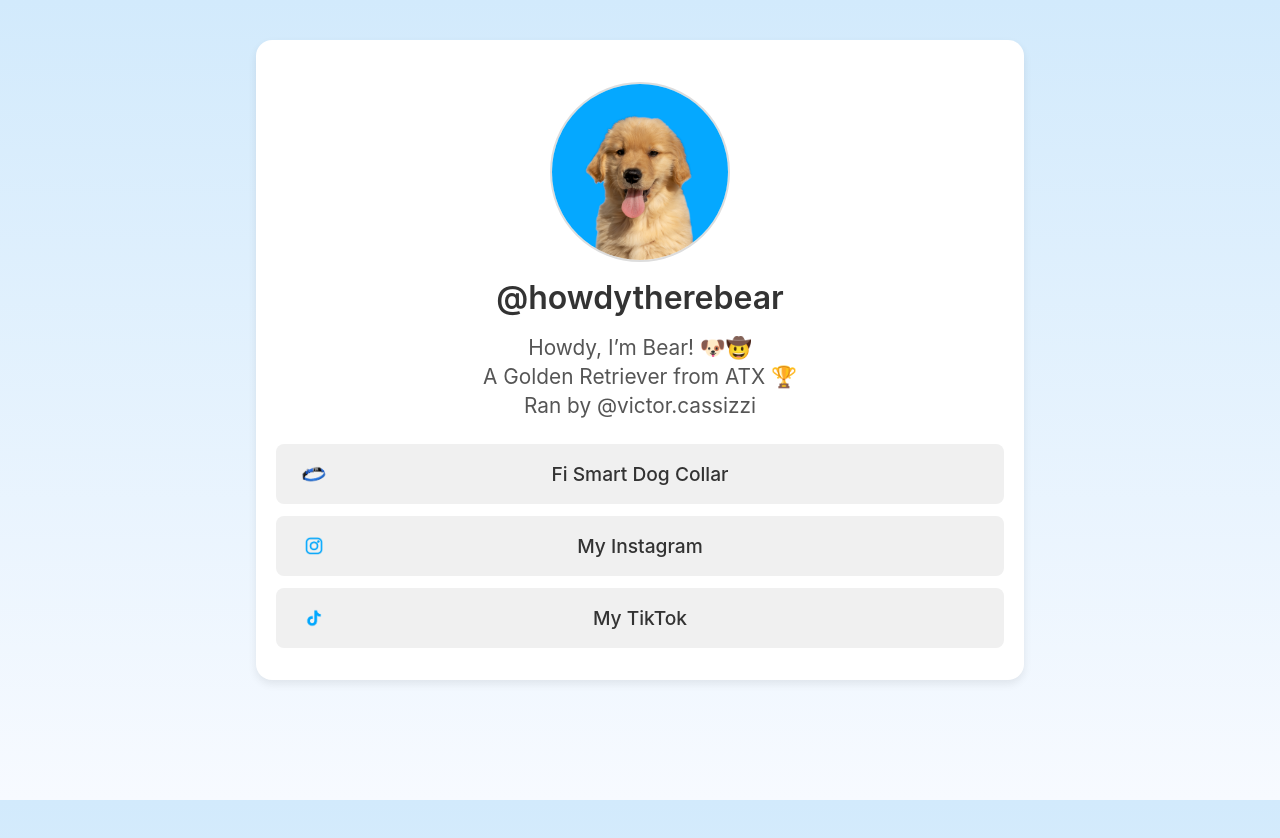
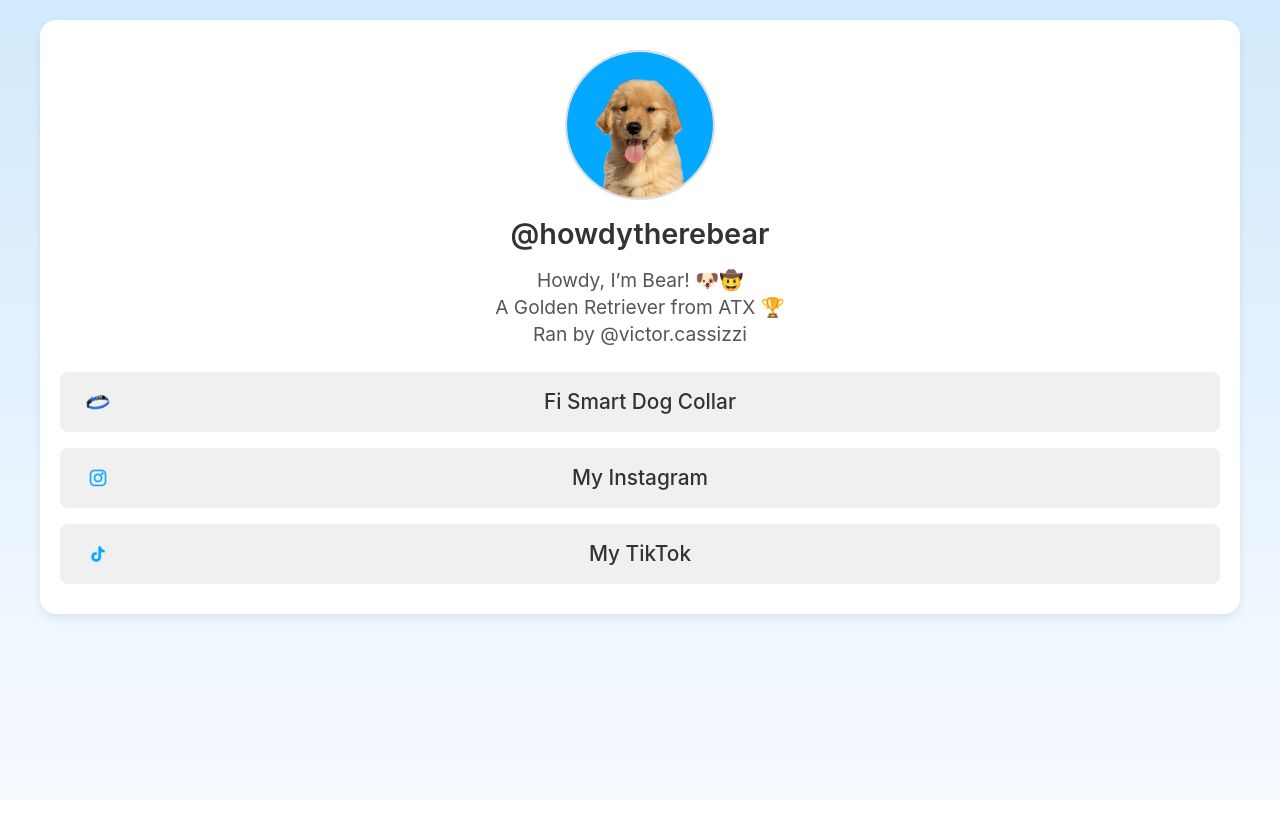
Before and after one commit to vzcas/howdytherebear, a plain HTML site: page index.html in a window 1280 px wide. After the commit the page ends 800 px from the top, so only its background shows below. Drawn offline with Linux system fonts and the light colour scheme.

Commit message:
Update index.html

```diff
--- a/index.html
+++ b/index.html
@@ -30,7 +30,7 @@
   <meta name="twitter:image" content="https://vzcas.github.io/howdytherebear/profile.png" />
 
   <style>
-    /* GLOBAL STYLES */
+    /* RESET & GLOBAL */
     * {
       margin: 0;
       padding: 0;
@@ -38,45 +38,45 @@
       font-family: -apple-system, BlinkMacSystemFont, "Segoe UI", Roboto, Helvetica, Arial, sans-serif;
     }
 
-    /* Fill the page */
     html, body {
       width: 100%;
       height: 100%;
-      margin: 0;
-      padding: 0;
     }
 
+    /* Minimal top/bottom margin on body so container sits near the top */
     body {
+      margin: 0;
+      padding: 20px 0; /* 20px space top & bottom */
       background: linear-gradient(to bottom, #d2eafc 0%, #f7faff 100%);
-      /* We'll let the container size itself. */
-      display: flex;
-      justify-content: center;
-      align-items: center;
+      /* No flex here — we want the container to align at the top, not center */
     }
 
-    /*
-      MOBILE-FIRST (Base):
-      Make everything BIG, nearly fill the screen,
-      and allow internal scrolling if needed.
-    */
+    /* BIG, FILL-SCREEN STYLE */
     .linktree-container {
-      width: 95vw;           /* 95% of viewport width */
-      height: 95vh;          /* 95% of viewport height */
+      /* Nearly full width, small gap on sides */
+      width: 98vw;
+      /* If you never want a max width on desktop, remove the line below */
+      max-width: 1200px;
+
+      /* Minimal top/bottom margin, so it’s near the top */
+      margin: 0 auto;
+
+      /* Looks like a card, but big! */
       background-color: #ffffff;
       border-radius: 16px;
       box-shadow: 0 4px 8px rgba(0,0,0,0.08);
+
+      /* Padding inside the container */
+      padding: 30px 20px;
+
+      /* Text centered inside */
       text-align: center;
-      display: flex;
-      flex-direction: column;
-      justify-content: center;
-      padding: 40px 20px 30px;
-      overflow-y: auto;      /* scroll inside if content is taller than 95vh */
     }
 
-    /* PROFILE IMAGE - big for mobile */
+    /* PROFILE IMAGE - bigger */
     .profile-pic {
-      width: 180px;
-      height: 180px;
+      width: 150px;
+      height: 150px;
       border-radius: 50%;
       object-fit: cover;
       margin: 0 auto 16px;
@@ -84,29 +84,30 @@
       border: 2px solid #ddd;
     }
 
-    /* HANDLE / NAME - large text */
+    /* HANDLE / NAME - bigger text */
     .username {
-      font-size: 2rem;       /* bigger text */
+      font-size: 1.8rem;
       font-weight: 600;
       color: #333;
       margin-bottom: 16px;
     }
 
-    /* BIO / DESCRIPTION - bigger text */
+    /* BIO / DESCRIPTION - also bigger */
     .description {
-      font-size: 1.3rem;
+      font-size: 1.2rem;
       color: #555;
       line-height: 1.4;
       margin-bottom: 24px;
     }
 
-    /* LINK BUTTONS */
+    /* LINKS WRAPPER */
     .links {
       display: flex;
       flex-direction: column;
-      gap: 12px;
+      gap: 16px; /* extra space between buttons */
     }
 
+    /* LINK BUTTONS - bigger text, more padding */
     .link-btn {
       display: grid;
       grid-template-columns: auto 1fr auto;
@@ -117,7 +118,7 @@
       background-color: #f0f0f0;
       padding: 16px 24px;
       border-radius: 8px;
-      font-size: 1.2rem;      /* bigger text */
+      font-size: 1.3rem; /* bigger text */
       font-weight: 500;
       transition: background-color 0.2s ease;
     }
@@ -138,25 +139,6 @@
     .btn-placeholder {
       width: 28px;
     }
-
-    /*
-      DESKTOP MEDIA QUERY:
-      - We shrink the container so there's more margin around it
-        (so it doesn't fill the entire screen).
-      - Keep fonts large, but you can reduce them if you want.
-    */
-    @media (min-width: 768px) {
-      body {
-        /* Center the container with extra space around it. */
-        display: block;  /* revert to normal flow */
-      }
-      .linktree-container {
-        width: 60vw;     /* 60% of viewport width on desktop */
-        height: 80vh;    /* 80% of viewport height */
-        margin: 5vh auto;/* center with top/bottom margin */
-        overflow-y: auto;
-      }
-    }
   </style>
 </head>
 <body>
@@ -172,7 +154,7 @@
     <!-- Username -->
     <div class="username">@howdytherebear</div>
 
-    <!-- Description / Bio -->
+    <!-- Description / Bio (3 lines) -->
     <div class="description">
       Howdy, I’m Bear! 🐶🤠<br>
       A Golden Retriever from ATX 🏆<br>
```
